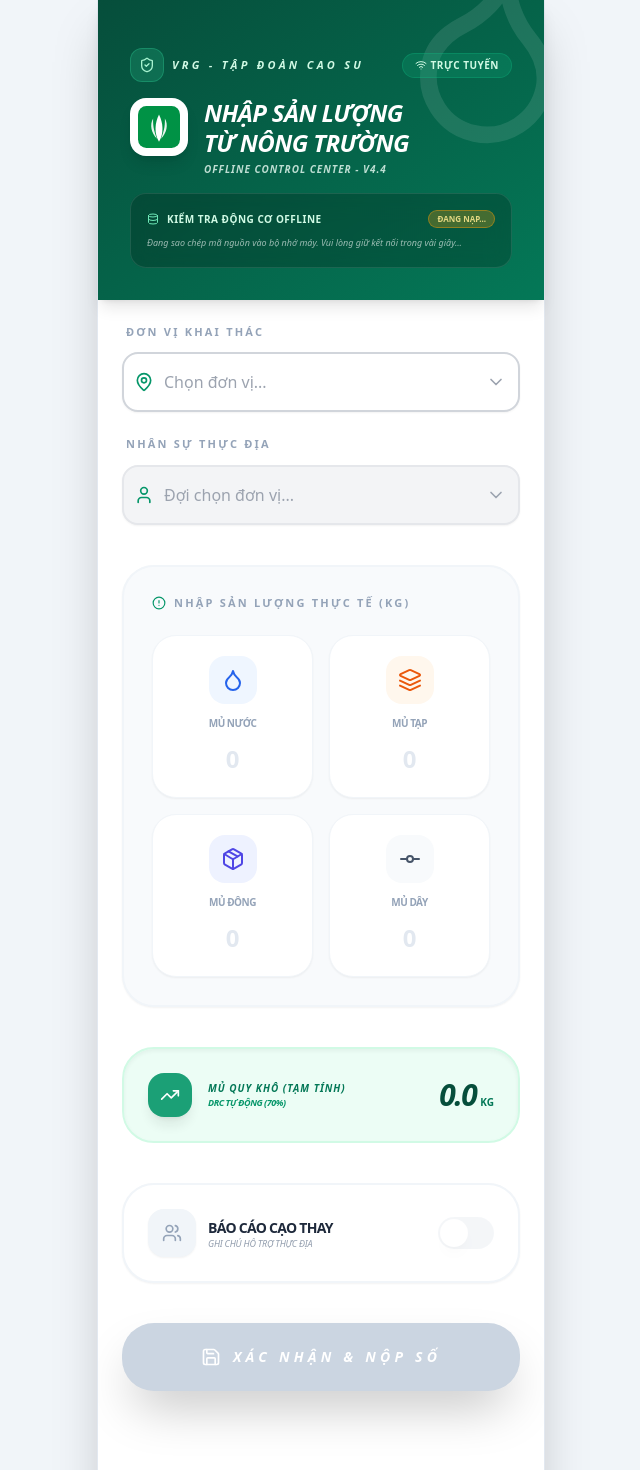
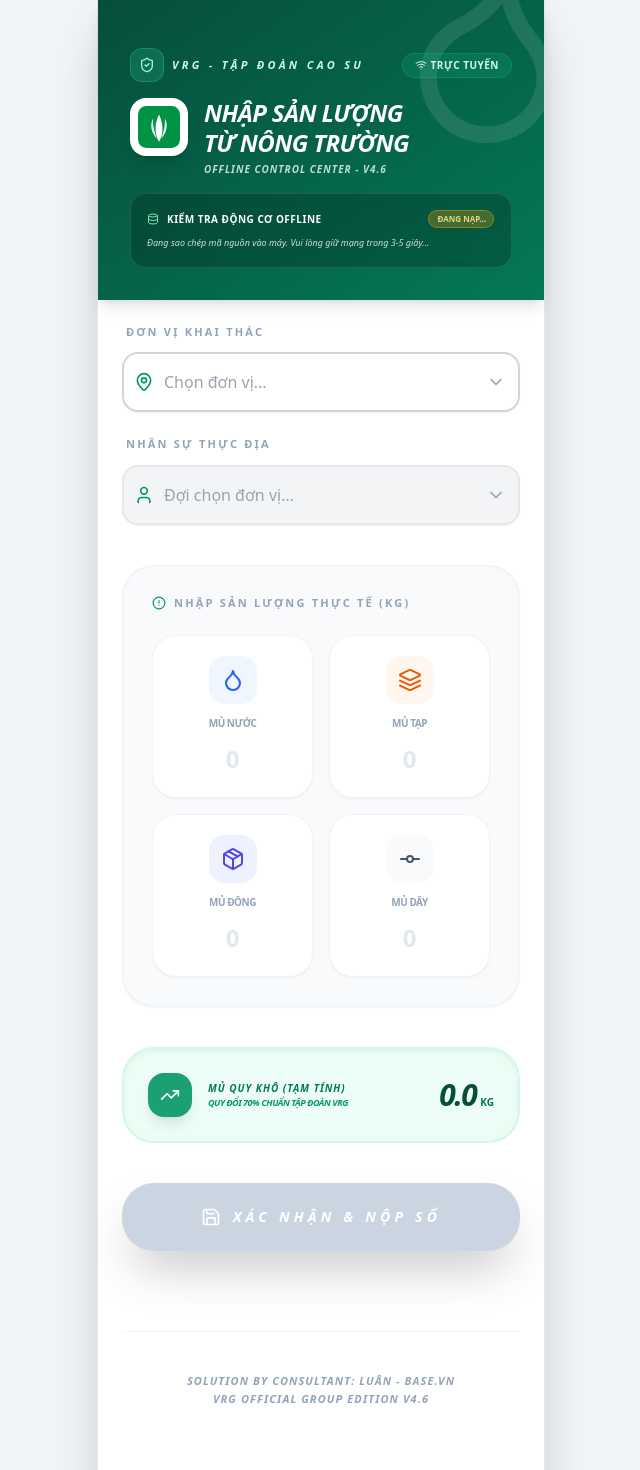
Before and after one commit to luanvoco/nong-truong-cao-su, a React (Create React App) app: page / in a window 1280 px wide. Shown: the top 1470 px of the page, without its empty margins (319-959 px from the left). Built offline with nearby package versions, Linux system fonts and the light colour scheme.

Commit message:
Update App.js

```diff
--- a/src/App.js
+++ b/src/App.js
@@ -1,10 +1,10 @@
 import React, { useState, useMemo, useRef, useEffect } from 'react';
-import { MapPin, User, Users, Droplet, Package, Layers, GitCommit, Save, Check, AlertCircle, ChevronDown, Search, ShieldCheck, Smartphone, Wifi, WifiOff, RefreshCw, Database, Send, X, TrendingUp, Info } from 'lucide-react';
+import { MapPin, User, Users, Droplet, Package, Layers, GitCommit, Save, Check, AlertCircle, ChevronDown, Search, ShieldCheck, Smartphone, Wifi, WifiOff, RefreshCw, Database, Send, X, TrendingUp, Info, AlertTriangle } from 'lucide-react';
 
 /**
- * NHẬP SẢN LƯỢNG CAO SU - PHIÊN BẢN TẬP ĐOÀN (v4.4)
+ * NHẬP SẢN LƯỢNG CAO SU - PHIÊN BẢN TẬP ĐOÀN (v4.6)
  * Consultant: Luân - Base.vn
- * Logic: Hệ thống kiểm soát trạng thái Offline (Offline Readiness Control)
+ * Logic: Fixed URL Protocol Error & Enhanced Offline Diagnostics
  */
 
 const FARMS = Array.from({ length: 35 }, (_, i) => `NT${i + 1}`);
@@ -110,7 +110,8 @@
   const [isSyncing, setIsSyncing] = useState(false);
   const [showSuccess, setShowSuccess] = useState(false);
   const [showPwaTip, setShowPwaTip] = useState(false);
-  const [offlineStatus, setOfflineStatus] = useState('checking'); // 'checking' | 'ready' | 'fail'
+  const [offlineStatus, setOfflineStatus] = useState('checking'); // 'checking' | 'ready' | 'fail' | 'limited'
+  const [swError, setSwError] = useState('');
 
   const inputRefs = {
     water: useRef(),
@@ -161,12 +162,14 @@
   };
 
   useEffect(() => {
-    // ĐĂNG KÝ VÀ THEO DÕI SERVICE WORKER
-    if ('serviceWorker' in navigator) {
+    // KIỂM TRA GIAO THỨC TRƯỚC KHI ĐĂNG KÝ SW
+    const protocol = window.location.protocol;
+    const isSupportedProtocol = protocol === 'http:' || protocol === 'https:';
+
+    if ('serviceWorker' in navigator && isSupportedProtocol) {
       navigator.serviceWorker.register('/service-worker.js')
         .then(reg => {
           console.log('SW Registered');
-          // Kiểm tra xem SW đã Active hay chưa
           if (reg.active) {
             setOfflineStatus('ready');
           }
@@ -176,18 +179,22 @@
             installingWorker.onstatechange = () => {
               if (installingWorker.state === 'installed') {
                 setOfflineStatus('ready');
-                if (navigator.serviceWorker.controller) {
-                    // Refresh nếu có bản cập nhật
-                    window.location.reload();
-                }
               }
             };
           };
         })
         .catch(err => {
-          console.log('SW Fail:', err);
+          console.error('SW Fail:', err);
           setOfflineStatus('fail');
+          setSwError(err.message);
         });
+    } else if (!isSupportedProtocol) {
+        // Môi trường blob: hoặc file: (Preview mode)
+        setOfflineStatus('limited');
+        setSwError('Preview mode: Offline engine will work after deploy.');
+    } else {
+        setOfflineStatus('fail');
+        setSwError('Trình duyệt không hỗ trợ Offline');
     }
 
     const handleOnline = () => {
@@ -264,13 +271,12 @@
     <div className="min-h-screen bg-slate-100 font-sans text-slate-900 flex justify-center selection:bg-emerald-100 text-left">
       <div className="w-full max-w-md bg-white min-h-screen shadow-2xl relative flex flex-col border-x border-slate-200 text-left">
 
-        {/* PWA Gợi ý cài đặt */}
         {showPwaTip && (
            <div className="fixed bottom-6 left-6 right-6 z-[3000] bg-slate-900 text-white p-6 rounded-[2.5rem] shadow-2xl border border-white/10 animate-in slide-in-from-bottom duration-700 text-left">
               <div className="flex items-start space-x-4 text-left">
                  <div className="bg-emerald-600 p-3.5 rounded-2xl flex-shrink-0 shadow-lg text-white text-left"><Smartphone size={24} /></div>
                  <div className="flex-1 text-left">
-                    <p className="text-xs font-black uppercase text-emerald-400 italic tracking-widest text-left">Kiểm chứng Offline</p>
+                    <p className="text-xs font-black uppercase text-emerald-400 italic tracking-widest text-left">Kích hoạt Offline</p>
                     <p className="text-[11px] mt-1 text-slate-300 italic leading-relaxed font-medium text-left">
                        Nhấn {"\u2192"} <span className="text-white font-bold underline">Chia sẻ</span> {"\u2192"} <span className="text-white font-bold underline">Thêm vào MH chính</span>. Đây là bước để "biến Web thành App".
                     </p>
@@ -297,26 +303,33 @@
              </div>
              <div className="text-left">
                 <h1 className="text-2xl font-black tracking-tight leading-tight uppercase italic text-left">NHẬP SẢN LƯỢNG <br/> TỪ NÔNG TRƯỜNG</h1>
-                <p className="text-emerald-50 text-[10px] font-bold opacity-80 mt-1 uppercase tracking-widest italic text-left">Offline Control Center - v4.4</p>
+                <p className="text-emerald-50 text-[10px] font-bold opacity-80 mt-1 uppercase tracking-widest italic text-left">Offline Control Center - v4.6</p>
              </div>
           </div>
 
-          {/* PHẦN KIỂM SOÁT TẦNG BẢN CHẤT - GIÚP ANH LUÂN TỰ TIN KHI DEMO */}
-          <div className="mt-4 bg-black/20 backdrop-blur-md rounded-2xl p-4 border border-white/10 text-left relative z-10">
+          <div className={`mt-4 backdrop-blur-md rounded-2xl p-4 border text-left relative z-10 transition-all duration-500 ${offlineStatus === 'ready' || offlineStatus === 'limited' ? 'bg-emerald-500/20 border-emerald-500/50' : offlineStatus === 'fail' ? 'bg-red-500/20 border-red-500/50' : 'bg-black/20 border-white/10'}`}>
              <div className="flex items-center justify-between mb-2">
                 <div className="flex items-center space-x-2">
-                   <Database size={12} className="text-emerald-300" />
-                   <span className="text-[10px] font-black uppercase tracking-wider text-emerald-100">Kiểm tra động cơ Offline</span>
+                   {offlineStatus === 'fail' ? <AlertTriangle size={12} className="text-red-300" /> : <Database size={12} className="text-emerald-300" />}
+                   <span className="text-[10px] font-black uppercase tracking-wider text-white">Kiểm tra động cơ Offline</span>
                 </div>
                 {offlineStatus === 'ready' ?
-                  <span className="bg-emerald-500/30 text-emerald-200 px-2 py-0.5 rounded-full text-[8px] font-bold border border-emerald-500/50">SẴN SÀNG</span> :
+                  <span className="bg-emerald-500 text-white px-2 py-0.5 rounded-full text-[8px] font-bold">SẴN SÀNG</span> :
+                  offlineStatus === 'limited' ?
+                  <span className="bg-blue-500 text-white px-2 py-0.5 rounded-full text-[8px] font-bold">PREVIEW</span> :
+                  offlineStatus === 'fail' ?
+                  <span className="bg-red-500 text-white px-2 py-0.5 rounded-full text-[8px] font-bold">LỖI NẠP</span> :
                   <span className="bg-amber-500/30 text-amber-200 px-2 py-0.5 rounded-full text-[8px] font-bold border border-amber-500/50 animate-pulse">ĐANG NẠP...</span>
                 }
              </div>
-             <p className="text-[9px] text-white/60 font-medium italic leading-relaxed text-left">
+             <p className="text-[9px] text-white/80 font-medium italic leading-relaxed text-left">
                 {offlineStatus === 'ready' ?
-                  "Xăng đã vào bình! Giờ anh có thể Tắt mạng và mở App từ Màn hình chính để trải nghiệm thực tế." :
-                  "Đang sao chép mã nguồn vào bộ nhớ máy. Vui lòng giữ kết nối trong vài giây..."
+                  "Dữ liệu đã nằm trong bộ nhớ điện thoại! Anh có thể Tắt mạng và mở App từ Màn hình chính." :
+                  offlineStatus === 'limited' ?
+                  "Anh đang xem ở chế độ Thử nghiệm. Tính năng Offline sẽ tự kích hoạt sau khi anh đẩy code lên GitHub." :
+                  offlineStatus === 'fail' ?
+                  `Lỗi: ${swError || "Không tìm thấy service-worker.js"}.` :
+                  "Đang sao chép mã nguồn vào máy. Vui lòng giữ mạng trong 3-5 giây..."
                 }
              </p>
           </div>
@@ -338,7 +351,7 @@
 
         <div className={`fixed top-12 left-1/2 transform -translate-x-1/2 bg-white/95 backdrop-blur-md border-2 border-emerald-500 text-emerald-800 px-10 py-5 rounded-[2.5rem] flex items-center shadow-2xl transition-all duration-700 z-[9999] text-left ${showSuccess ? 'opacity-100 translate-y-0 scale-100' : 'opacity-0 -translate-y-20 scale-90 pointer-events-none'}`}>
           <div className="bg-emerald-500 text-white p-1.5 rounded-full mr-4 text-left"><Check size={16} /></div>
-          <span className="font-black text-sm uppercase tracking-[0.1em] italic text-left">Hệ thống đã nhận số!</span>
+          <span className="font-black text-sm uppercase tracking-[0.1em] italic text-left">Dữ liệu đã về Sheet!</span>
         </div>
 
         <main className="flex-1 overflow-y-auto p-6 pb-32 text-left text-left">
@@ -356,15 +369,15 @@
 
             <section className="bg-slate-50 rounded-[2rem] p-7 border-2 border-slate-100 shadow-sm relative text-left">
               <h2 className="text-[11px] font-black text-slate-400 mb-6 flex items-center uppercase tracking-[0.2em] relative z-10 text-left font-bold"><AlertCircle size={14} className="mr-2 text-emerald-600 text-left" /> Nhập sản lượng thực tế (KG)</h2>
-              <div className="grid grid-cols-2 gap-4 relative z-10 text-left text-left text-left">
+              <div className="grid grid-cols-2 gap-4 relative z-10 text-left">
                 {[
                   { id: 'water', label: 'Mủ Nước', icon: Droplet, color: 'text-blue-600', state: latexWater, setState: setLatexWater, bg: 'bg-blue-50', ref: inputRefs.water, next: inputRefs.tap },
                   { id: 'tap', label: 'Mủ Tạp', icon: Layers, color: 'text-orange-600', state: latexTap, setState: setLatexTap, bg: 'bg-orange-50', ref: inputRefs.tap, next: inputRefs.dong },
                   { id: 'dong', label: 'Mủ Đông', icon: Package, color: 'text-indigo-600', state: latexDong, setState: setLatexDong, bg: 'bg-indigo-50', ref: inputRefs.dong, next: inputRefs.scrap },
                   { id: 'scrap', label: 'Mủ Dây', icon: GitCommit, color: 'text-slate-600', state: latexScrap, setState: setLatexScrap, bg: 'bg-slate-50', ref: inputRefs.scrap, next: null },
                 ].map(item => (
-                  <div key={item.id} className="bg-white p-5 rounded-3xl shadow-sm border border-slate-100 flex flex-col items-center group active:scale-95 transition-all hover:border-emerald-500 text-left text-left text-left text-left">
-                    <div className={`p-3 rounded-2xl ${item.bg} mb-3 group-hover:scale-110 transition-transform text-left text-left`}><item.icon className={`w-6 h-6 ${item.color} text-left`} /></div>
+                  <div key={item.id} className="bg-white p-5 rounded-3xl shadow-sm border border-slate-100 flex flex-col items-center group active:scale-95 transition-all hover:border-emerald-500 text-left">
+                    <div className={`p-3 rounded-2xl ${item.bg} mb-3 group-hover:scale-110 transition-transform text-left`}><item.icon className={`w-6 h-6 ${item.color} text-left`} /></div>
                     <span className="text-[10px] font-black text-slate-400 mb-3 uppercase tracking-tighter text-center text-left font-bold">{item.label}</span>
                     <input ref={item.ref} type="tel" pattern="[0-9]*" value={item.state} onChange={(e) => handleIntInput(e.target.value, item.setState)}
                       onKeyDown={(e) => { if (e.key === 'Enter') { e.preventDefault(); if (item.next && item.next.current) item.next.current.focus(); else handleSubmit(); }}}
@@ -379,26 +392,10 @@
                  <div className="bg-emerald-600 text-white p-3 rounded-2xl shadow-lg animate-pulse text-left"><TrendingUp size={20} className="text-left text-left" /></div>
                  <div className="text-left text-left text-left">
                     <p className="text-[10px] font-black uppercase tracking-widest text-emerald-700 italic text-left font-bold">Mủ Quy khô (Tạm tính)</p>
-                    <p className="text-[9px] text-emerald-600 font-bold uppercase tracking-tighter text-left italic text-left font-bold">DRC Tự động (70%)</p>
+                    <p className="text-[9px] text-emerald-600 font-bold uppercase tracking-tighter text-left italic text-left font-bold">Quy đổi 70% chuẩn Tập đoàn VRG</p>
                  </div>
               </div>
               <div className="text-right text-left text-left"><span className="text-3xl font-black text-emerald-900 italic tracking-tighter text-left text-left font-bold">{dryRubberWeight}</span><span className="ml-1 text-[10px] font-black text-emerald-700 uppercase text-left text-left text-left font-bold">KG</span></div>
-            </section>
-
-            <section className={`rounded-[2rem] border-2 transition-all duration-300 shadow-sm relative text-left ${isSubstitute ? 'bg-emerald-50 border-emerald-400 shadow-lg shadow-emerald-100' : 'bg-white border-slate-100'}`}>
-              <div className="flex items-center justify-between p-6 gap-4 text-left">
-                <div className="flex items-center space-x-3 flex-1 min-w-0 text-left">
-                   <div className={`p-3.5 rounded-2xl transition-all shadow-sm flex-shrink-0 text-left ${isSubstitute ? 'bg-emerald-600 text-white shadow-emerald-300/30' : 'bg-slate-100 text-slate-400'}`}><Users size={20} className="text-left text-left" /></div>
-                   <div className="flex-1 min-w-0 text-left leading-tight text-left text-left"><label className="text-sm font-black text-slate-800 block truncate uppercase tracking-tighter text-left font-bold">Báo cáo cạo thay</label><p className="text-[9px] text-slate-500 font-bold uppercase tracking-tight italic opacity-70 truncate text-left font-medium text-left">Ghi chú hỗ trợ thực địa</p></div>
-                </div>
-                <button type="button" onClick={() => setIsSubstitute(!isSubstitute)} disabled={!selectedFarm} className={`relative inline-flex h-8 w-14 flex-shrink-0 cursor-pointer rounded-full border-2 border-transparent transition-all duration-300 text-left ${!selectedFarm ? 'opacity-20 cursor-not-allowed' : 'hover:scale-105'} ${isSubstitute ? 'bg-emerald-600' : 'bg-slate-300'}`}><span className={`pointer-events-none inline-block h-7 w-7 transform rounded-full bg-white shadow-lg ring-0 transition-transform duration-300 text-left ${isSubstitute ? 'translate-x-6' : 'translate-x-0'}`} /></button>
-              </div>
-              {isSubstitute && (
-                <div className="px-6 pb-8 animate-in fade-in slide-in-from-top-4 duration-500 text-left text-left">
-                  <div className="h-px bg-emerald-200/50 w-full mb-6 text-left"></div>
-                  <SearchableSelect options={workersInFarm.filter(w => w !== selectedWorker)} value={substituteWorker} onChange={setSubstituteWorker} placeholder="Người được cạo thay..." icon={Users}/>
-                </div>
-              )}
             </section>
 
             <button type="submit" disabled={!selectedFarm || !selectedWorker} className={`w-full text-white font-black py-6 px-6 rounded-[2rem] shadow-2xl flex items-center justify-center transition-all active:scale-95 uppercase tracking-[0.3em] text-sm group relative overflow-hidden text-left ${!selectedFarm || !selectedWorker ? 'bg-slate-300 cursor-not-allowed' : 'bg-emerald-600 hover:bg-emerald-700 shadow-emerald-500/20'}`}>
@@ -409,7 +406,7 @@
           </form>
 
           <footer className="mt-20 text-center pb-12 border-t border-slate-100 pt-10 text-left text-left">
-             <p className="text-[11px] text-slate-400 font-black uppercase tracking-widest italic text-center leading-relaxed font-bold text-left text-left">Solution by Consultant: Luân - Base.vn <br/> VRG Official Group Edition v4.4</p>
+             <p className="text-[11px] text-slate-400 font-black uppercase tracking-widest italic text-center leading-relaxed font-bold text-left text-left">Solution by Consultant: Luân - Base.vn <br/> VRG Official Group Edition v4.6</p>
           </footer>
         </main>
       </div>
```
